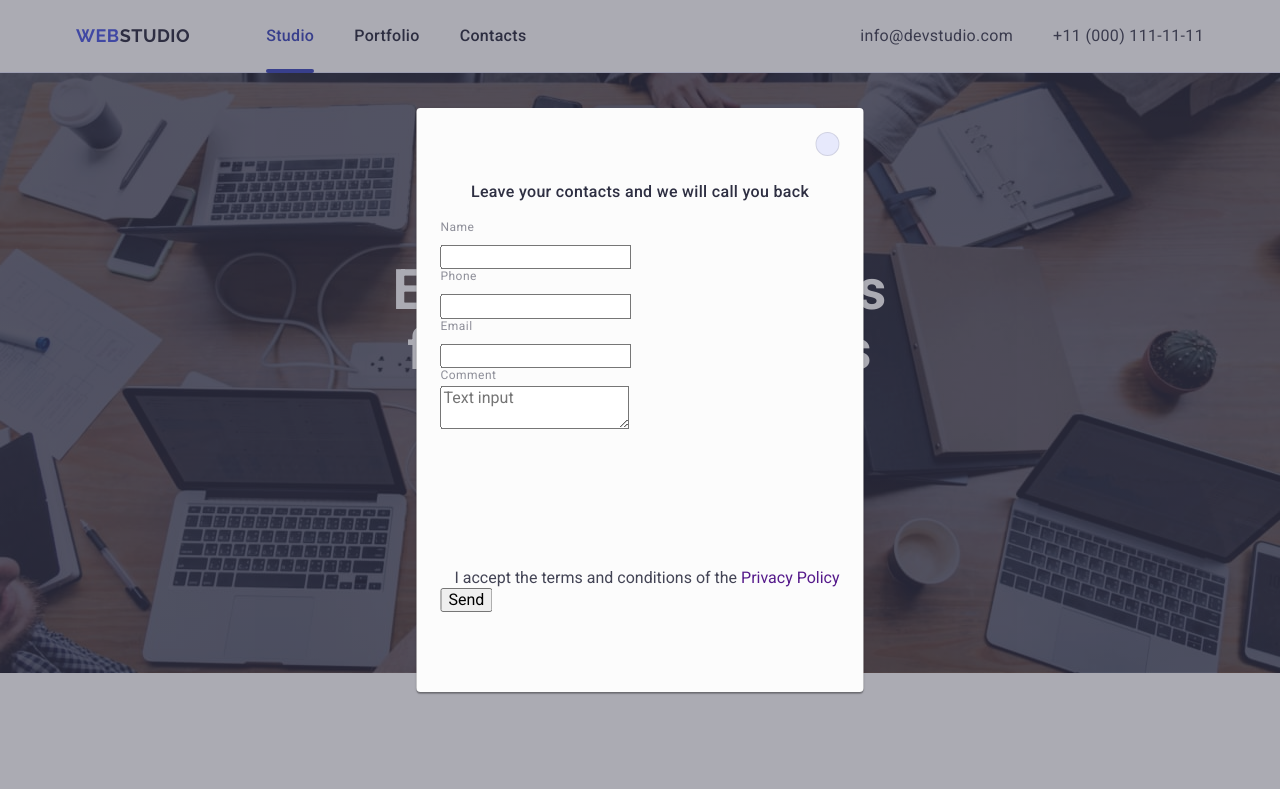
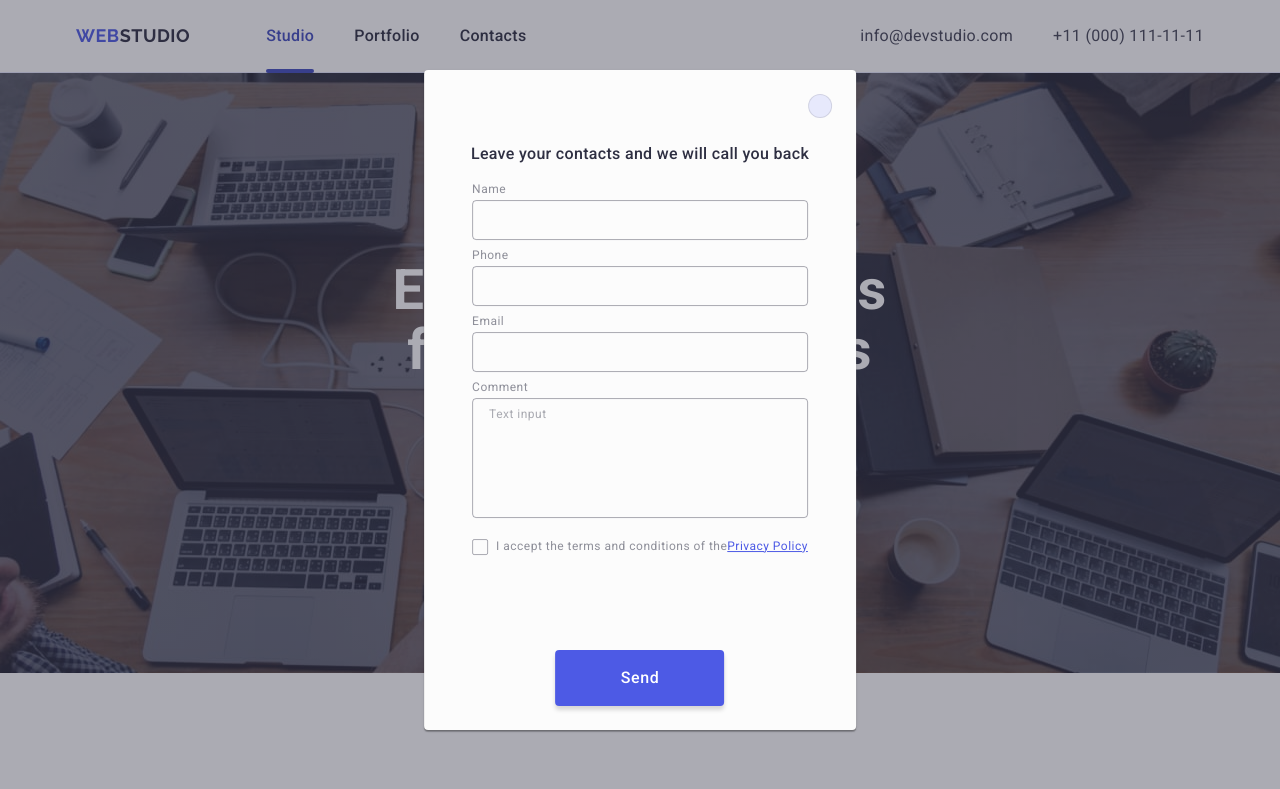
Before and after one commit to MaksPkm/goit-markup-hw-05, a plain HTML site: page index.html in a window 1280 px wide. Shown: the top 789 px of the page. Drawn offline with nearby package versions, Linux system fonts and the light colour scheme.

Commit message:
update new

```diff
--- a/css/styles.css
+++ b/css/styles.css
@@ -33,6 +33,20 @@ h6,
 p {
         margin-top: 0;
         margin-bottom: 0;
+}
+
+
+.visually-hidden {
+        position: absolute;
+        width: 1px;
+        height: 1px;
+        margin: -1px;
+        border: 0;
+        padding: 0;
+        white-space: nowrap;
+        clip-path: inset(100%);
+        clip: rect(0 0 0 0);
+        overflow: hidden;
 }
 
 
@@ -219,18 +233,7 @@ p {
 
 
 
-.visually-hidden {
-        position: absolute;
-        width: 1px;
-        height: 1px;
-        margin: -1px;
-        border: 0;
-        padding: 0;
-        white-space: nowrap;
-        clip-path: inset(100%);
-        clip: rect(0 0 0 0);
-        overflow: hidden;
-}
+
 
 .sect-benf {
         background-color: #fff;
@@ -612,9 +615,10 @@ p {
         visibility 250ms cubic-bezier(0.4, 0, 0.2, 1);
 
 }
-.is-open {
+.backdrop.is-open {
         opacity: 1;
         visibility: visible;
+        pointer-events: auto;
 }
 
 
@@ -668,7 +672,9 @@ p {
         fill: #ffffff;
 }
 
+
 .mod-title {
+        font-family: "Roboto", sans-serif;
         font-weight: 500;
         font-size: 16px;
         line-height: 1.5;
@@ -676,8 +682,15 @@ p {
         text-align: center;
         color: #2e2f42;
         margin-bottom: 16px;
+
 }
 
+
+
+.mod-form {
+        margin-left: 24px;
+        margin-right: 24px;
+}
 
 .mod-form-wrap-lab {
         display: block;
@@ -688,3 +701,142 @@ p {
         color: #8e8f99;
         margin-bottom: 4px;
 }
+
+
+
+.mod-form-wrapper {
+        margin-bottom: 8px;
+}
+
+.mod-form-wrapper-comment {
+        margin-bottom: 16px;
+}
+
+.mod-form-input {
+        width: 100%;
+        height: 40px;
+        border-radius: 4px;
+        border: 1px solid rgba(46, 47, 66, 0.4);
+        padding-left: 38px;
+        background-color: transparent;
+        outline: transparent;
+        transition: border 250ms cubic-bezier(0.4, 0, 0.2, 1);
+ }
+.mod-form-input:focus {
+        border: 1px solid #4d5ae5;
+        outline: transparent;
+}
+
+.mod-form-wrap-input {
+        position: relative;
+}
+
+.mod-form-icons {
+        fill: #2e2f42;
+        position: absolute;
+        top: 50%;
+        transform: translateY(-50%);
+        left: 16px;
+        transition: fill 250ms cubic-bezier(0.4, 0, 0.2, 1);
+}
+.mod-form-input:focus + .mod-form-icons {
+        fill: #4d5ae5;
+}
+
+
+.mod-form-comment {
+        border: 1px solid rgba(46, 47, 66, 0.4);
+        border-radius: 4px;
+        width: 100%;
+        height: 120px;
+        resize: none;
+        padding: 8px 16px;
+        font-size: 12px;
+        line-height: 1.17;
+        letter-spacing: 0.04em;
+        color: #2e2f42;
+        transition: border 250ms cubic-bezier(0.4, 0, 0.2, 1);
+        background-color: transparent;
+        outline: transparent;
+}
+.mod-form-comment:focus {
+        border: 1px solid #4d5ae5;
+        outline: transparent;
+}
+.mod-form-comment::placeholder {
+        font-size: 12px;
+        line-height: 1.17;
+        letter-spacing: 0.04em;
+        color: rgba(46, 47, 66, 0.4);
+}
+
+
+
+
+.mod-form-checkbox-label {
+        display: inline-flex;
+        font-weight: 400;
+        font-size: 12px;
+        line-height: 1.17;
+        letter-spacing: 0.04em;
+        color: #8e8f99;
+}
+
+.mod-form-own-checkbox {
+        display: inline-flex;
+        justify-content: center;
+        align-items: center;
+        cursor: pointer;
+        width: 16px;
+        height: 16px;
+        border-radius: 2px;
+        margin-right: 8px;
+        fill: transparent;
+        border: 1px solid rgba(46, 47, 66, 0.4);
+        transition: background-color 250ms cubic-bezier(0.4, 0, 0.2, 1),
+        fill 250ms cubic-bezier(0.4, 0, 0.2, 1),
+        border 250ms cubic-bezier(0.4, 0, 0.2, 1);
+}
+
+.mod-form-checkbox:checked
+ + .mod-form-checkbox-label .mod-form-own-checkbox {
+        background-color: #404bbf;
+        border: none;
+        fill: #f4f4fd;
+}
+
+.mod-form-wrapper-checkbox {
+        margin-bottom: 24px;
+}
+
+.priv-pol-link {
+        line-height: 1.33;
+        color: #4d5ae5;
+        text-decoration: underline;
+        cursor: pointer;
+}
+
+.mod-form-button {
+        display: block;
+        text-align: center;
+        background-color: #4d5ae5;
+        border-radius: 4px;
+        padding: 16px 32px;
+        min-width: 169px;
+        height: 56px;
+        font-family: "Roboto", sans-serif;
+        font-weight: 500;
+        font-size: 16px;
+        line-height: 1.5;
+        letter-spacing: 0.04em;
+        border: 0;
+        color: #ffffff;
+        margin-right: auto;
+        margin-left: auto;
+        box-shadow: 0 4px 4px 0 rgba(0, 0, 0, 0.15);
+        transition: background-color 250ms cubic-bezier(0.4, 0, 0.2, 1);
+}
+.mod-form-button:hover,
+.mod-form-button:focus {
+        background-color: #404BBF;
+}
--- a/index.html
+++ b/index.html
@@ -554,16 +554,16 @@
                      name="user-comment" id="user-comment"
                      placeholder="Text input"></textarea>
                 </div>
-                <div class="mod-form-wrappper-chackbox">
+                <div class="mod-form-wrapper-checkbox">
                     <input
-                     type="checkbox" class="mod-form-chackbox visually-hidden"
+                     type="checkbox" class="mod-form-checkbox visually-hidden"
                      id="user-privacy"
                      name="user-privacy"
                      value="true"
                      required
                     >
-                    <label for="user-privacy" class="mod-form-chackbox-lebel">
-                        <span class="mod-form-own-chackbox">
+                    <label for="user-privacy" class="mod-form-checkbox-label">
+                        <span class="mod-form-own-checkbox">
                             <svg class="mod-form-own-icon" width="10" hieght="8">
                                 <use href="./images/icons.svg#icon-check"></use>
                             </svg>
```
